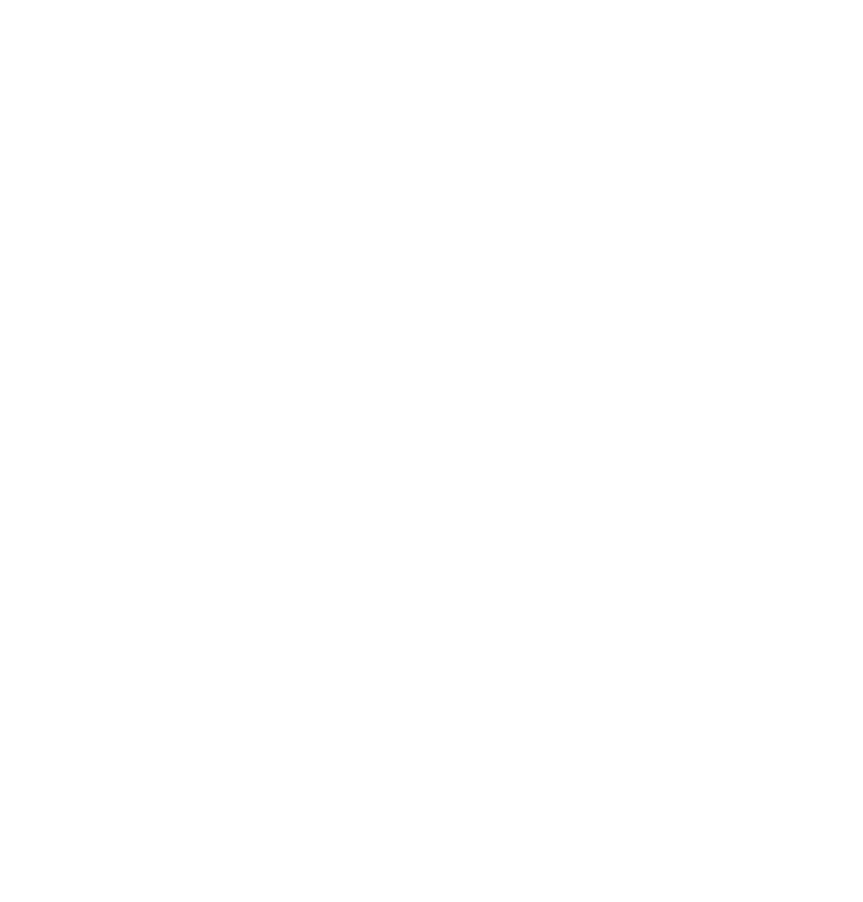
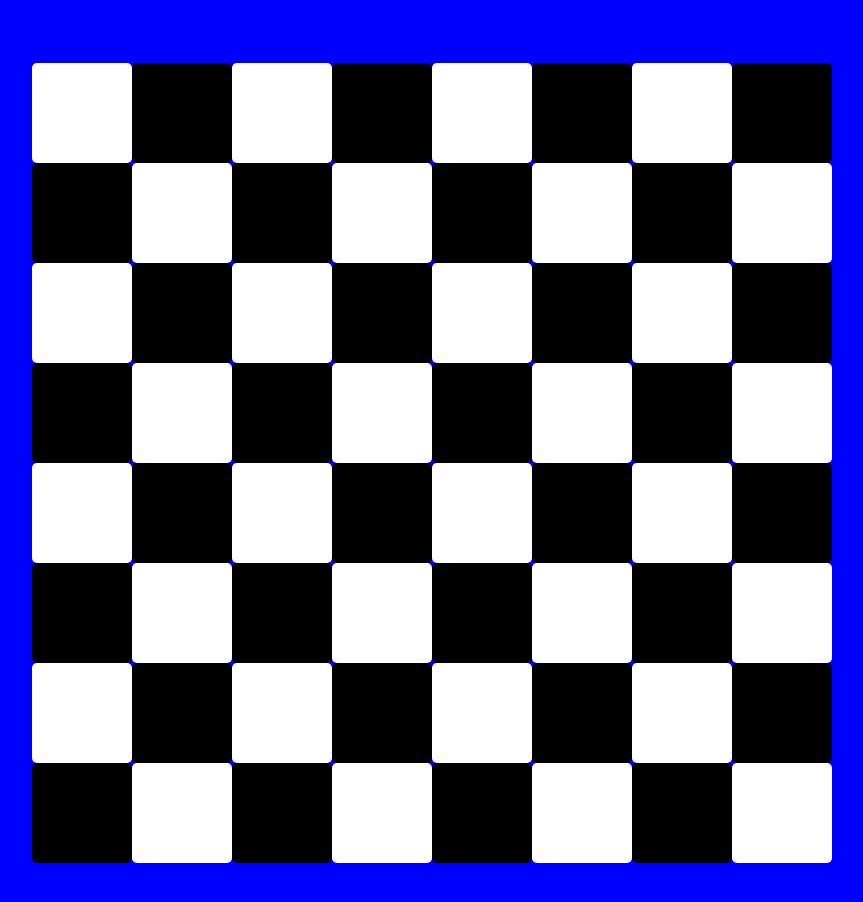
Before and after one commit to MICKYNDUCH/Css-project-practices, a plain HTML site: page 10.0 Display Grid/index.html in a window 1280 px wide. Shown: the whole page, without its empty margins (39-902 px from the left). Before the commit the page ends 800 px from the top, so only its background shows below. Drawn offline with Linux system fonts and the light colour scheme.

Commit message:
add modified index

```diff
--- a/10.0 Display Grid/index.html
+++ b/10.0 Display Grid/index.html
@@ -7,6 +7,31 @@
     /* Write your code here */
     /* Each square should be 100px by 100px */
     /* My colours for white: #f0d9b5, black: #b58863 */
+    body{
+      background-color: blue;
+      justify-content: center;
+    }
+    .container{
+      display: grid;
+      width: 800px;
+      grid-template-columns: 1fr 1fr 1fr 1fr 1fr 1fr 1fr 1fr;
+      grid-template-rows: 1fr 1fr 1fr 1fr 1fr 1fr 1fr 1fr ;
+      margin: 5%;
+
+    }
+    .white{
+      height: 100px;
+      width: 100px;
+      background-color: white;
+      border-radius: 5%;
+
+    }
+    .black{
+      height: 100px;
+      width: 100px;
+      background-color: black;
+      border-radius: 5%;
+    }
   </style>
 </head>
 
```
